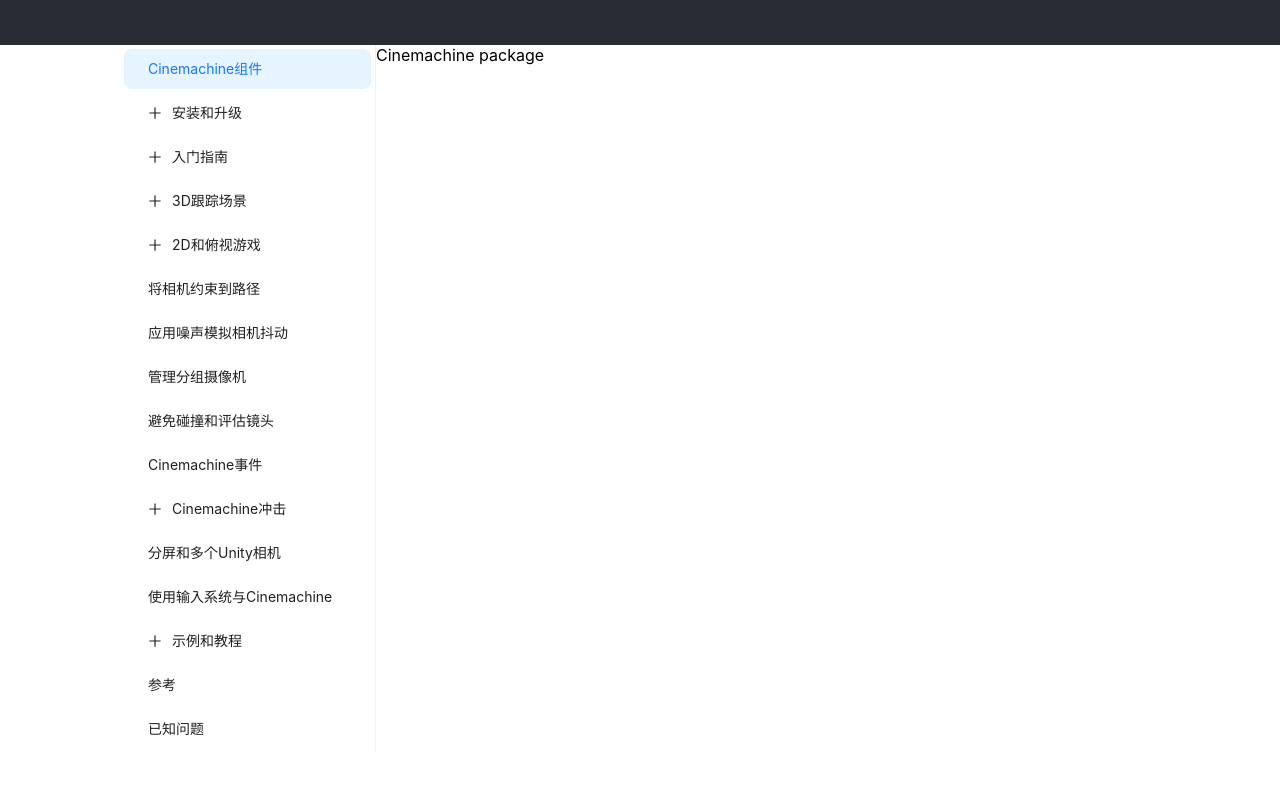
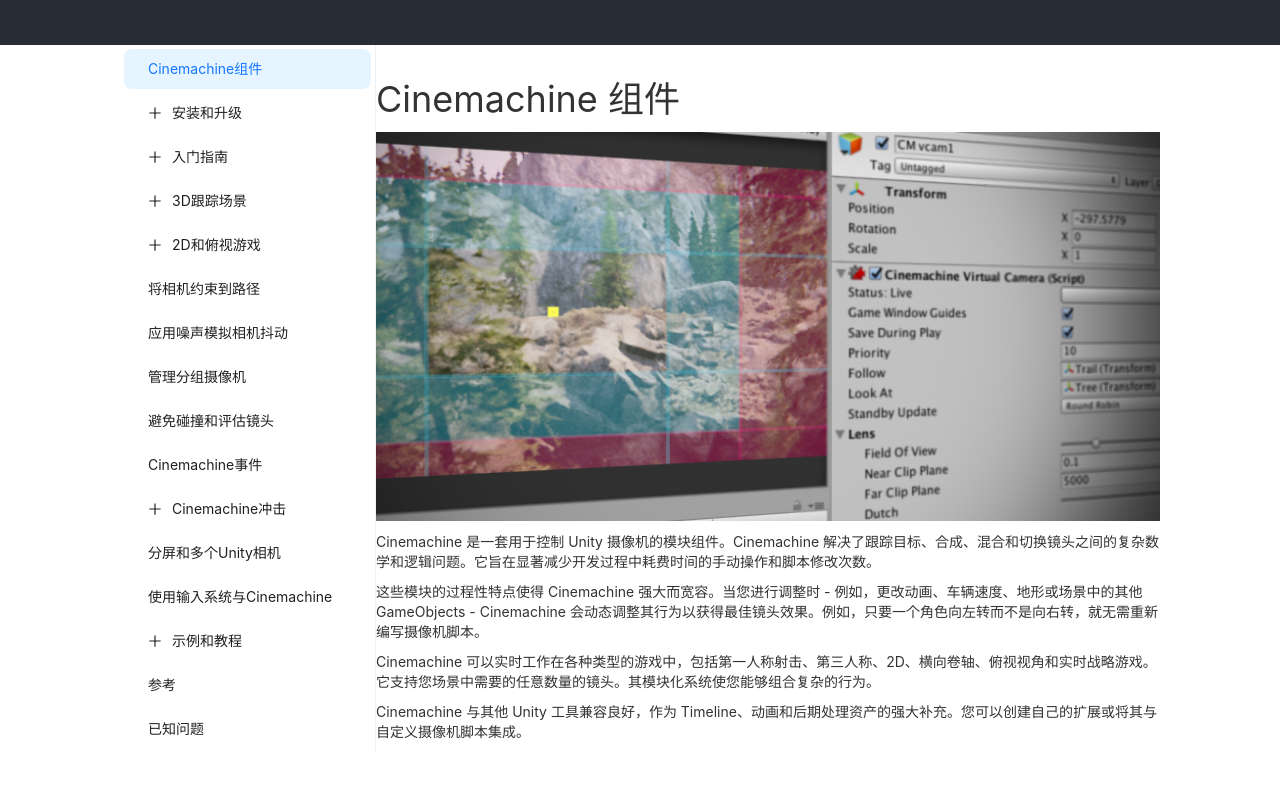
Before and after one commit to wcai49/cinemachine_doc_Chinese, a React (Create React App) app in the folder cinemachine-docs-chinese/: page / in a window 1280 px wide. Shown: the top 792 px of the page. Built offline with nearby package versions, Linux system fonts and the light colour scheme.

Commit message:
Nav Menu onclick with submenu; First page finishl.

```diff
--- a/cinemachine-docs-chinese/src/App.js
+++ b/cinemachine-docs-chinese/src/App.js
@@ -8,6 +8,7 @@
 import NavigationMenu from "./components/Navigation/NavigationMenu.tsx";
 import "./App.css";
 import "./styles/FlexStyles.css";
+import "./styles/ContentPagesStyles.css";
 import { useNavigate } from "react-router-dom";
 import RoutersList from "./utils/RoutersList.tsx";
 
--- /dev/null
+++ b/cinemachine-docs-chinese/src/assets/localizedLanguages/ContentPages/ContentPages_en.json
@@ -0,0 +1,14 @@
+{
+  "CinemachinePackage": {
+    "title": "Cinemachine package",
+    "title.comment": "Cinemachine package's title",
+    "descriptionFirstParagraph": "Cinemachine is a suite of modules for controlling the Unity camera. Cinemachine solves the complex mathematics and logic of tracking targets, composing, blending, and cutting between shots. It is designed to significantly reduce the number of time-consuming manual manipulations and script revisions that take place during development.",
+    "descriptionFirstParagraph.comment": "Cinemachine package's first paragraph description",
+    "descriptionSecondParagraph": "The procedural nature of these modules makes Cinemachine robust and forgiving. When you make adjustments - for example, change an animation, vehicle speed, terrain, or other GameObjects in your Scene - Cinemachine dynamically adjusts its behavior to make the best shot. There is no need, for example, to re-write camera scripts just because a character turns left instead of right.",
+    "descriptionSecondParagraph.comment": "Cinemachine package's second paragraph description",
+    "descriptionThirdParagraph": "Cinemachine works in real time across all genres including FPS, third person, 2D, side-scroller, top down, and RTS. It supports as many shots in your Scene as you need. Its modular system lets you compose sophisticated behaviors.",
+    "descriptionThirdParagraph.comment": "Cinemachine package's third paragraph description",
+    "descriptionFourthParagraph": "Cinemachine works well with other Unity tools, acting as a powerful complement to Timeline, animation, and post-processing assets. Create your own extensions or integrate it with your custom camera scripts.",
+    "descriptionFourthParagraph.comment": "Cinemachine package's fourth paragraph description"
+  }
+}
--- /dev/null
+++ b/cinemachine-docs-chinese/src/assets/localizedLanguages/ContentPages/ContentPages_zh.json
@@ -0,0 +1,14 @@
+{
+  "CinemachinePackage": {
+    "title": "Cinemachine 组件",
+    "title.comment": "Cinemachine package's title",
+    "descriptionFirstParagraph": "Cinemachine 是一套用于控制 Unity 摄像机的模块组件。Cinemachine 解决了跟踪目标、合成、混合和切换镜头之间的复杂数学和逻辑问题。它旨在显著减少开发过程中耗费时间的手动操作和脚本修改次数。",
+    "descriptionFirstParagraph.comment": "Cinemachine package's first paragraph description",
+    "descriptionSecondParagraph": "这些模块的过程性特点使得 Cinemachine 强大而宽容。当您进行调整时 - 例如，更改动画、车辆速度、地形或场景中的其他 GameObjects - Cinemachine 会动态调整其行为以获得最佳镜头效果。例如，只要一个角色向左转而不是向右转，就无需重新编写摄像机脚本。",
+    "descriptionSecondParagraph.comment": "Cinemachine package's second paragraph description",
+    "descriptionThirdParagraph": "Cinemachine 可以实时工作在各种类型的游戏中，包括第一人称射击、第三人称、2D、横向卷轴、俯视视角和实时战略游戏。它支持您场景中需要的任意数量的镜头。其模块化系统使您能够组合复杂的行为。",
+    "descriptionThirdParagraph.comment": "Cinemachine package's third paragraph description",
+    "descriptionFourthParagraph": "Cinemachine 与其他 Unity 工具兼容良好，作为 Timeline、动画和后期处理资产的强大补充。您可以创建自己的扩展或将其与自定义摄像机脚本集成。",
+    "descriptionFourthParagraph.comment": "Cinemachine package's fourth paragraph description"
+  }
+}
--- a/cinemachine-docs-chinese/src/components/Navigation/NavigationMenu.tsx
+++ b/cinemachine-docs-chinese/src/components/Navigation/NavigationMenu.tsx
@@ -9,7 +9,7 @@
 import { Menu, MenuProps } from "antd";
 import { getItem } from "./NavigationUtils.ts";
 import { PlusOutlined } from "@ant-design/icons";
-import menuItems from "../../assets/localizedLanguages/MenuItems_zh.json";
+import menuItems from "../../assets/localizedLanguages/MenuItems/MenuItems_zh.json";
 
 interface NavigationMenuProps {
   navigateClick: (route: string) => void;
@@ -19,6 +19,12 @@
   const [selectedKey, setSelectedKey] = useState(
     "section1-Cinemachine-package"
   );
+
+  const onClick = (e) => {
+    const path = e.key ? e.key.toString() : e;
+    setSelectedKey(path);
+    navigateClick(path);
+  };
 
   const generateMenuItems = (items: any[]): MenuProps["items"] => {
     return items.map((item) => {
@@ -30,21 +36,17 @@
         subItems = generateMenuItems(item.subItems);
       }
       const menuItem = getItem(
-        item.label,
+        <div onClick={() => onClick(item.key)}>{item.label}</div>,
         item.key,
         item.subItems ? <PlusOutlined /> : undefined,
-        subItems
+        subItems,
+        item.type
       );
 
       return menuItem;
     });
   };
   const fetchedMenuItems: MenuProps["items"] = generateMenuItems(menuItems);
-
-  const onClick: MenuProps["onClick"] = (e) => {
-    setSelectedKey(e.key);
-    navigateClick(e.keyPath.toString());
-  };
 
   return (
     <Menu
@@ -55,7 +57,8 @@
       expandIcon={null}
       selectedKeys={[selectedKey]}
       defaultSelectedKeys={["section1-Cinemachine-package"]}
-    />
+      onSelect={onClick}
+    ></Menu>
   );
 };
 
--- a/cinemachine-docs-chinese/src/pages/MainContentPage.tsx
+++ b/cinemachine-docs-chinese/src/pages/MainContentPage.tsx
@@ -6,9 +6,42 @@
  */
 
 import React from "react";
+import { getLocalizedString } from "../utils/getLocalizedString.ts";
+import { Image } from "antd";
 
 const MainContentPage: React.FC = () => {
-  return <div className="FlexOne">Cinemachine package</div>;
+  return (
+    <div className="FlexOne">
+      <div className="ContentPageTitle">
+        {getLocalizedString("CinemachinePackage.title", "zh")}
+      </div>
+      <Image src={require("../assets/images/CinemachineSplash.png")} />
+      <div className="ContentPageParagraph">
+        {getLocalizedString(
+          "CinemachinePackage.descriptionFirstParagraph",
+          "zh"
+        )}
+      </div>
+      <div className="ContentPageParagraph">
+        {getLocalizedString(
+          "CinemachinePackage.descriptionSecondParagraph",
+          "zh"
+        )}
+      </div>
+      <div className="ContentPageParagraph">
+        {getLocalizedString(
+          "CinemachinePackage.descriptionThirdParagraph",
+          "zh"
+        )}
+      </div>
+      <div className="ContentPageParagraph">
+        {getLocalizedString(
+          "CinemachinePackage.descriptionFourthParagraph",
+          "zh"
+        )}
+      </div>
+    </div>
+  );
 };
 
 export default MainContentPage;
--- /dev/null
+++ b/cinemachine-docs-chinese/src/styles/ContentPagesStyles.css
@@ -0,0 +1,11 @@
+.ContentPageTitle {
+  font-size: 36px;
+  color: #333333;
+  margin-block-start: 25px;
+  margin-block-end: 10px;
+}
+.ContentPageParagraph {
+  font-size: 14px;
+  color: #333333;
+  margin-block: 10px;
+}
--- /dev/null
+++ b/cinemachine-docs-chinese/src/utils/getLocalizedString.ts
@@ -0,0 +1,39 @@
+/**
+ * GetLocalizedString.ts
+ * Author: Wenlei Cai
+ * Date: 2024-04-28
+ * Description: Util for the application to return localized strings according to the current language
+ */
+
+// Menuitems
+import MenuItems_en from "../assets/localizedLanguages/MenuItems/MenuItems_en.json";
+import MenuItems_zh from "../assets/localizedLanguages/MenuItems/MenuItems_zh.json";
+// ContentPages
+import ContentPages_en from "../assets/localizedLanguages/ContentPages/ContentPages_en.json";
+import ContentPages_zh from "../assets/localizedLanguages/ContentPages/ContentPages_zh.json";
+
+export const getLocalizedString = (key: string, language: string) => {
+  let localizedString = "";
+  const keyArray = key.split(".");
+
+  if (keyArray.length !== 2) {
+    return localizedString;
+  }
+
+  switch (language) {
+    case "en":
+      localizedString = MenuItems_en[keyArray[0]]
+        ? MenuItems_en[keyArray[0]][keyArray[1]]
+        : ContentPages_en[keyArray[0]][keyArray[1]] || "";
+      break;
+    case "zh":
+      localizedString = MenuItems_zh[keyArray[0]]
+        ? MenuItems_zh[keyArray[0]][keyArray[1]]
+        : ContentPages_zh[keyArray[0]][keyArray[1]] || "";
+      break;
+    default:
+      break;
+  }
+
+  return localizedString;
+};
```
Also changed, not shown: cinemachine-docs-chinese/src/assets/images/CinemachineSplash.png (added), cinemachine-docs-chinese/src/assets/localizedLanguages/MenuItems/MenuItems_en.json (renamed from cinemachine-docs-chinese/src/assets/localizedLanguages/MenuItems_en.json), cinemachine-docs-chinese/src/assets/localizedLanguages/MenuItems/MenuItems_zh.json (renamed from cinemachine-docs-chinese/src/assets/localizedLanguages/MenuItems_zh.json).
